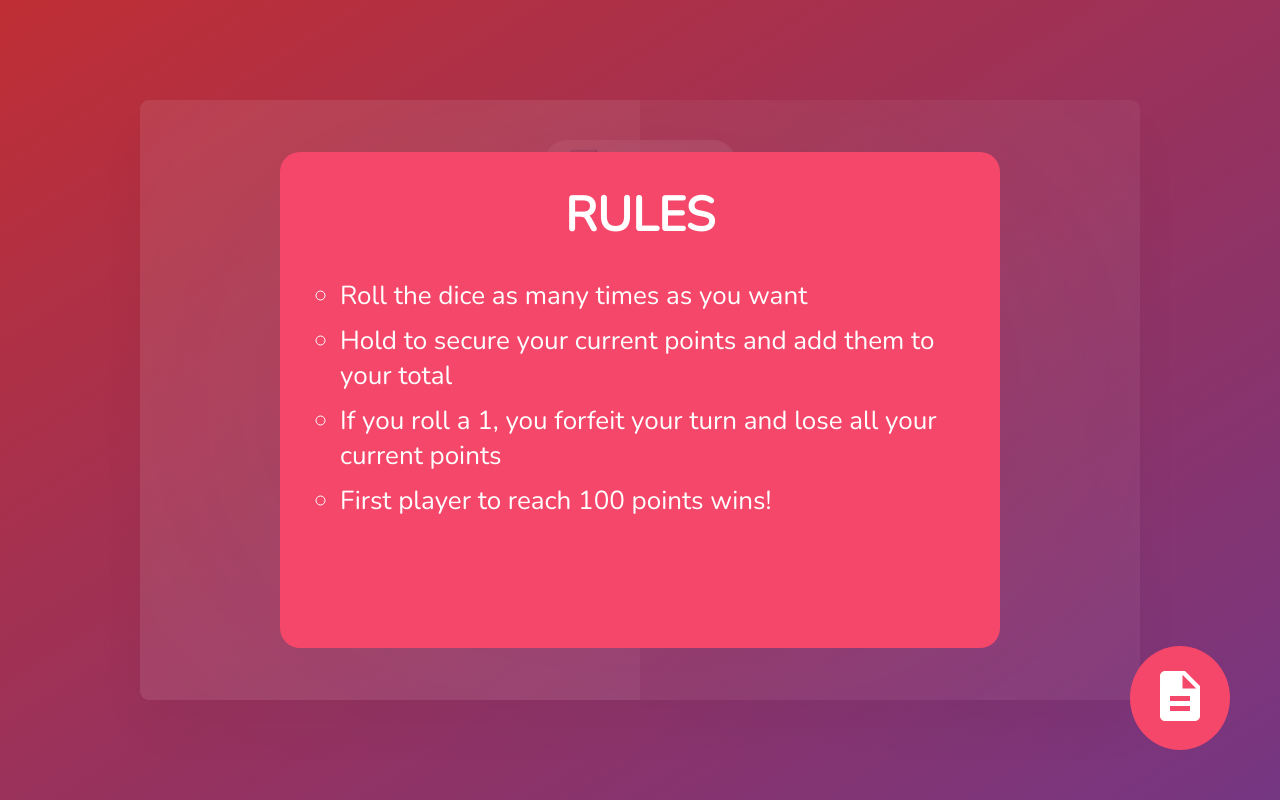
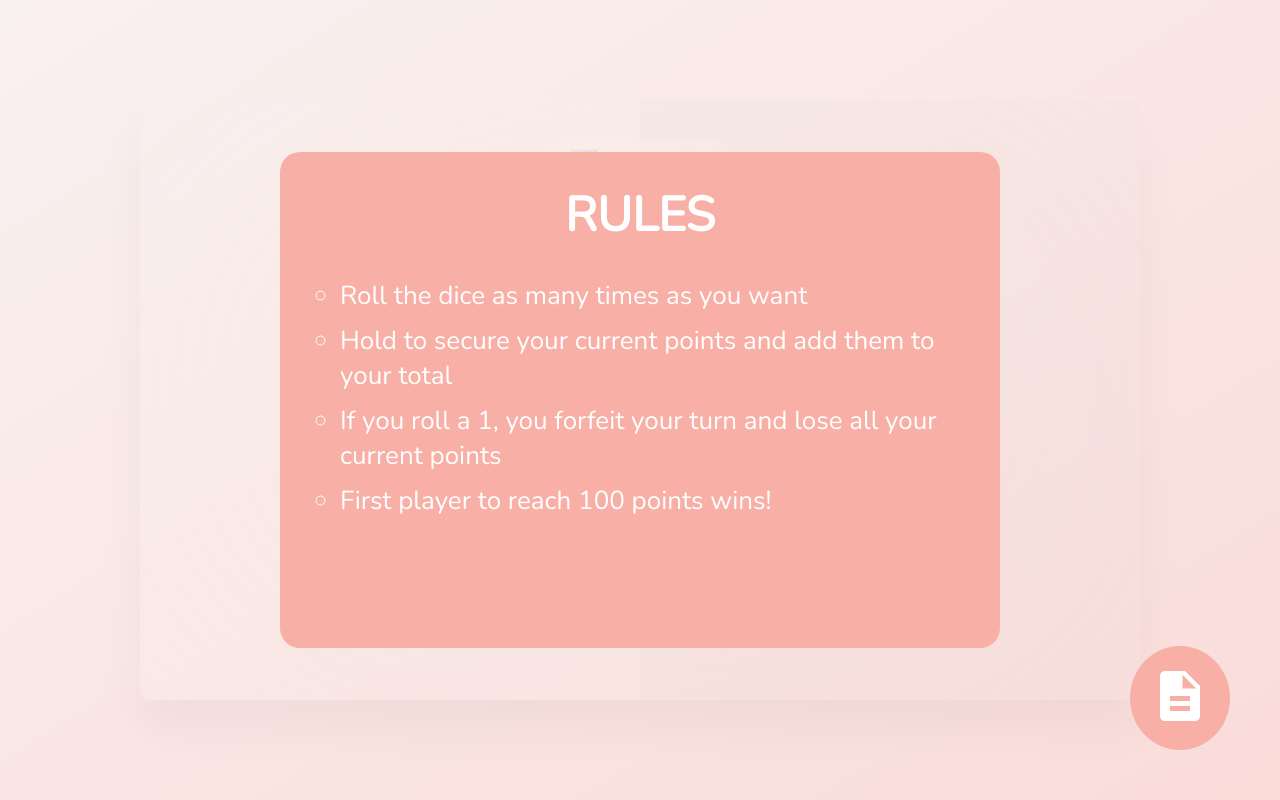
Before and after one commit to MehdiSajedi1/Dice-Game, a React (Create React App) app: page / in a window 1280 px wide. Both pictures are taken after a click on the element 1180 px from the left and 698 px from the top of the page. Built offline with nearby package versions, Linux system fonts and the light colour scheme.

Commit message:
Changed color palette

```diff
--- a/src/App.css
+++ b/src/App.css
@@ -1,4 +1,16 @@
 @import url('https://fonts.googleapis.com/css2?family=Nunito&display=swap');
+
+:root {
+  --clr-primary: #c7365f;
+  --clr-secondary: #f5476a;
+  --clr-background-1: #753682;
+  --clr-background-2: #bf2e34;
+
+  --clr-primary: #f79489;
+  --clr-secondary: #f8afa6;
+  --clr-background-1: #fadcd9;
+  --clr-background-2: #f9f1f0;
+}
 
 * {
   margin: 0;
@@ -16,7 +28,11 @@ body {
   font-weight: 400;
   height: 100vh;
   color: #333;
-  background-image: linear-gradient(to top left, #753682 0%, #bf2e34 100%);
+  background-image: linear-gradient(
+    to top left,
+    var(--clr-background-1) 0%,
+    var(--clr-background-2) 100%
+  );
   display: flex;
   align-items: center;
   justify-content: center;
@@ -39,7 +55,6 @@ main {
 
 main.faded {
   opacity: 0.15;
-  /* background-color: rgba(0, 0, 0, 0.2); */
 }
 
 .player {
@@ -49,6 +64,7 @@ main.faded {
   flex-direction: column;
   align-items: center;
   transition: all 0.75s;
+  background-color: rgba(200, 200, 200, 0.4);
 }
 
 /* ELEMENTS */
@@ -65,7 +81,7 @@ main.faded {
 .score {
   font-size: 8rem;
   font-weight: 300;
-  color: #c7365f;
+  color: var(--clr-primary);
   margin-bottom: auto;
 }
 
@@ -84,7 +100,7 @@ main.faded {
 }
 
 .current {
-  background-color: #c7365f;
+  background-color: var(--clr-primary);
   opacity: 0.8;
   border-radius: 9px;
   color: #fff;
@@ -98,7 +114,7 @@ main.faded {
   text-transform: uppercase;
   margin-bottom: 1rem;
   font-size: 1.7rem;
-  color: #ddd;
+  /* color: #ddd; */
 }
 
 .current-score {
@@ -169,7 +185,7 @@ main.faded {
 
 .player--winner .name {
   font-weight: 700;
-  color: #c7365f;
+  color: var(--clr-primary);
 }
 
 .hidden {
@@ -184,7 +200,7 @@ main.faded {
   cursor: pointer;
   border-radius: 50%;
   /* background-image: linear-gradient(to right, #753682 0%, #bf2e34 100%); */
-  background-color: #f5476a;
+  background-color: var(--clr-secondary);
 }
 
 .rules {
@@ -209,10 +225,10 @@ main.faded {
 
   width: 720px;
   height: 496px;
-  background-color: #f5476a;
+  background-color: var(--clr-secondary);
 }
 
-.rules-modal.deez {
+.rules-modal.open {
   visibility: visible;
   opacity: 1;
 }
--- a/src/App.js
+++ b/src/App.js
@@ -6,7 +6,7 @@ import Rules from './components/Rules';
 import RulesModal from './components/RulesModal';
 import './App.css';
 
-const gamePoint = 100;
+const gamePoint = 25;
 
 const diceRoller = () => Math.floor(Math.random() * 6 + 1);
 
@@ -27,9 +27,11 @@ const reducer = (state, action) => {
       currentScore: state.currentScore + roll,
     };
   }
+
   if (action.type === 'ROLL-1') {
     return { ...state, activePlayer: !state.activePlayer, currentScore: 0 };
   }
+
   if (action.type === 'HOLD') {
     if (state.activePlayer) {
       return {
@@ -101,7 +103,6 @@ function App() {
         <Button text="📥 Hold" className="btn--hold" onClick={hold} />
       </main>
       <Rules showModal={showModal} setShowModal={setShowModal} />
-      {/* {showModal && <RulesModal />} */}
       <RulesModal showModal={showModal} />
     </>
   );
--- a/src/components/RulesModal.jsx
+++ b/src/components/RulesModal.jsx
@@ -2,11 +2,10 @@ import React from 'react';
 
 const RulesModal = ({ showModal }) => {
   return (
-    <div className={`rules-modal ${showModal && 'deez'}`}>
+    <div className={`rules-modal ${showModal && 'open'}`}>
       <h1>Rules</h1>
       <ul>
         <li>Roll the dice as many times as you want</li>
-        {/* <li>Hold when you want to current score to your total score</li> */}
         <li>Hold to secure your current points and add them to your total</li>
         <li>
           If you roll a 1, you forfeit your turn and lose all your current
```
